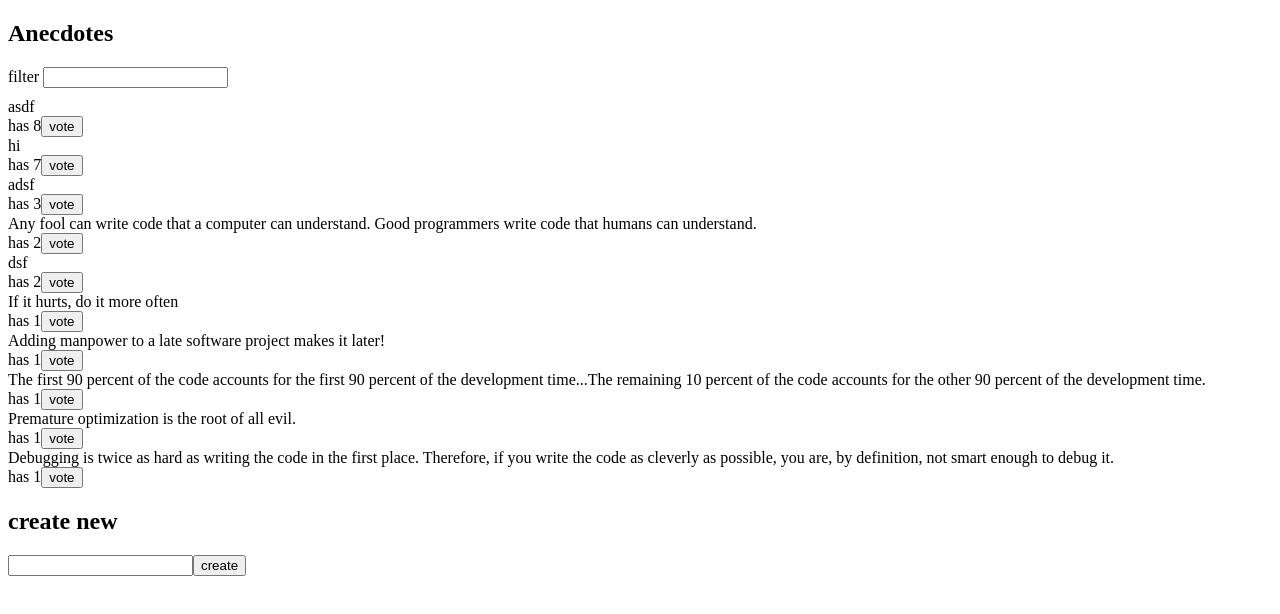
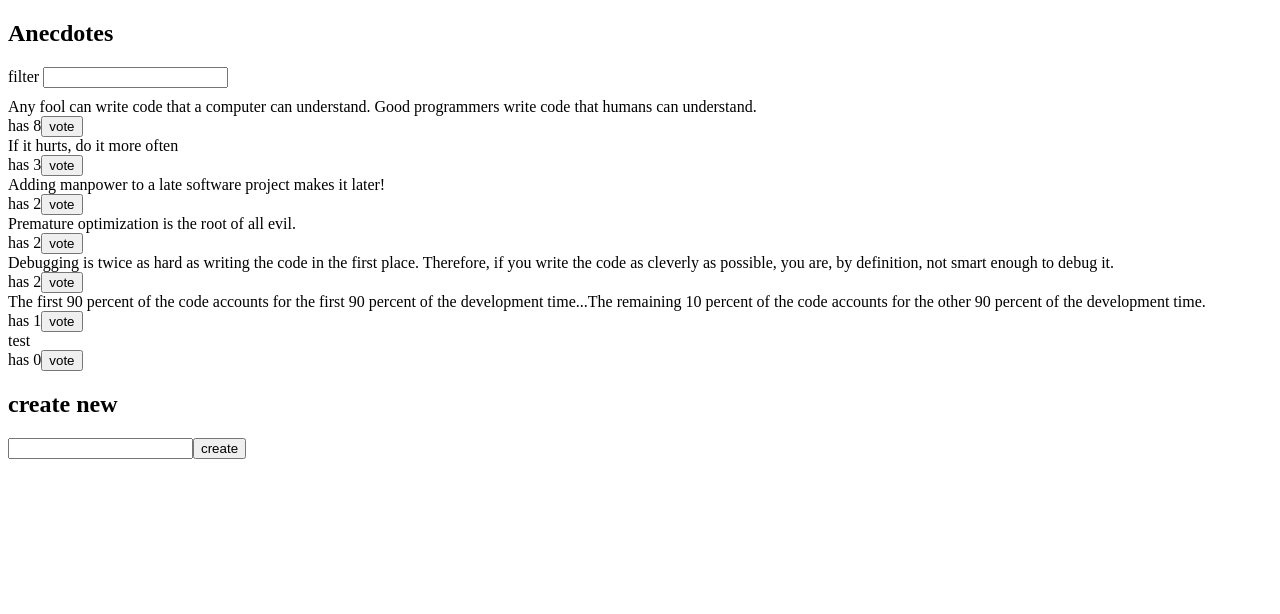
Before and after one commit to sm-mostafajamal/Fullstack_Open, a React (Create React App) app in the folder part1/anecdotes/: page / in a window 1280 px wide. Shown: the top 614 px of the page. Built offline with nearby package versions, Linux system fonts and the light colour scheme; data requests are answered from the project's data file; the HTML template or start-up script is replaced by a standard one.

Commit message:
6.18 Anecdotes and the backend, step6

```diff
--- a/part1/anecdotes/db.json
+++ b/part1/anecdotes/db.json
@@ -3,12 +3,12 @@
     {
       "content": "If it hurts, do it more often",
       "id": "47145",
-      "votes": 1
+      "votes": 3
     },
     {
       "content": "Adding manpower to a late software project makes it later!",
       "id": "21149",
-      "votes": 1
+      "votes": 2
     },
     {
       "content": "The first 90 percent of the code accounts for the first 90 percent of the development time...The remaining 10 percent of the code accounts for the other 90 percent of the development time.",
@@ -18,37 +18,22 @@
     {
       "content": "Any fool can write code that a computer can understand. Good programmers write code that humans can understand.",
       "id": "36975",
-      "votes": 2
+      "votes": 8
     },
     {
       "content": "Premature optimization is the root of all evil.",
       "id": "25170",
-      "votes": 1
+      "votes": 2
     },
     {
       "content": "Debugging is twice as hard as writing the code in the first place. Therefore, if you write the code as cleverly as possible, you are, by definition, not smart enough to debug it.",
       "id": "98312",
-      "votes": 1
+      "votes": 2
     },
     {
-      "content": "hi",
-      "votes": 7,
-      "id": "cfR8PVl"
-    },
-    {
-      "content": "asdf",
-      "votes": 8,
-      "id": "mwsAQrE"
-    },
-    {
-      "content": "adsf",
-      "votes": 3,
-      "id": "J2kL9tc"
-    },
-    {
-      "content": "dsf",
-      "votes": 2,
-      "id": "SWf2BZY"
+      "content": "test",
+      "votes": 0,
+      "id": "KnNmaHx"
     }
   ]
 }
--- a/part1/anecdotes/src/components/AnecdoteForm.js
+++ b/part1/anecdotes/src/components/AnecdoteForm.js
@@ -1,5 +1,5 @@
 import { useDispatch } from 'react-redux'
-import { notiNewAnec } from '../reducers/notificationReducer'
+import { setNotification } from '../reducers/notificationReducer'
 import { createAnecdote } from '../reducers/anecdoteReducer'
 
 const AnecdotesForm = () => {
@@ -10,7 +10,7 @@ const AnecdotesForm = () => {
     const content = e.target.anecdote.value
     e.target.anecdote.value = ''
     dispatch(createAnecdote(content))
-    dispatch(notiNewAnec(content))
+    dispatch(setNotification(`you added '${content}'`, 3000))
   }
 
   return <form onSubmit={addAnecdote}>
--- a/part1/anecdotes/src/components/AnecdoteList.js
+++ b/part1/anecdotes/src/components/AnecdoteList.js
@@ -1,6 +1,6 @@
 import { useSelector, useDispatch } from 'react-redux'
 import { updateVote } from '../reducers/anecdoteReducer'
-import { notiVote } from '../reducers/notificationReducer'
+import { setNotification } from '../reducers/notificationReducer'
 
 const AnecdoteList = () => {
 
@@ -18,11 +18,10 @@ const AnecdoteList = () => {
     })
 
   })
+
   const vote = (content) => {
-
     dispatch(updateVote(content))
-    dispatch(notiVote(content.content))
-
+    dispatch(setNotification(`you've voted '${content.content}'`, 3000))
   }
 
 
--- a/part1/anecdotes/src/components/Notification.js
+++ b/part1/anecdotes/src/components/Notification.js
@@ -1,20 +1,13 @@
-import { useSelector, useDispatch } from 'react-redux'
-import { hide } from '../reducers/notificationReducer'
+import { useSelector } from 'react-redux'
 
 const Notification = () => {
-
-  const dispatch = useDispatch()
   const notification = useSelector(state => state.notification)
 
-  const style = notification === null ? {display : 'none'} : { border: 'solid', padding: 10, borderWidth: 1 }
-
-  setTimeout(() => {
-    dispatch(hide())
-  }, 5000)
+  const style = notification === '' ? {display : 'none'} : { border: 'solid', padding: 10, borderWidth: 1 }
 
   return (
     <div style={style}>
-    {notification}
+      {notification}
     </div>
   )
 }
--- a/part1/anecdotes/src/reducers/anecdoteReducer.js
+++ b/part1/anecdotes/src/reducers/anecdoteReducer.js
@@ -34,7 +34,7 @@ const anecdoteSlice = createSlice({
       return state.map(a => a.id !== updatedContend.id? a : updatedContend)
     },
     appendAnecdote (state, action) {
-      state.concat(action.payload)
+      return state.concat(action.payload)
     },
     setAnecdote (state, action) {
       return action.payload
--- a/part1/anecdotes/src/reducers/notificationReducer.js
+++ b/part1/anecdotes/src/reducers/notificationReducer.js
@@ -2,19 +2,23 @@ import { createSlice } from "@reduxjs/toolkit";
 
 const notificationSlice = createSlice({
   name: 'notifications',
-  initialState: null,
+  initialState: '',
   reducers: {
-    notiVote(state, action) {
-      return `you voted '${action.payload}'`
+    notification(state, action) {
+      return action.payload
     },
-    notiNewAnec(state, action) {
-      return `you added '${action.payload}'`
-    },
-    hide(state, action) {
-      return null
+    clearNotification(state, action) {
+      return ''
     }
   }
 })
 
-export const { notiVote, hide, notiNewAnec } = notificationSlice.actions
+export const { notification, clearNotification } = notificationSlice.actions
+
+export const setNotification = (content, timer) => {
+  return async dispatch => {
+    dispatch(notification(content))
+    setTimeout(() => dispatch(clearNotification()), timer)
+  }
+}
 export default notificationSlice.reducer
```
